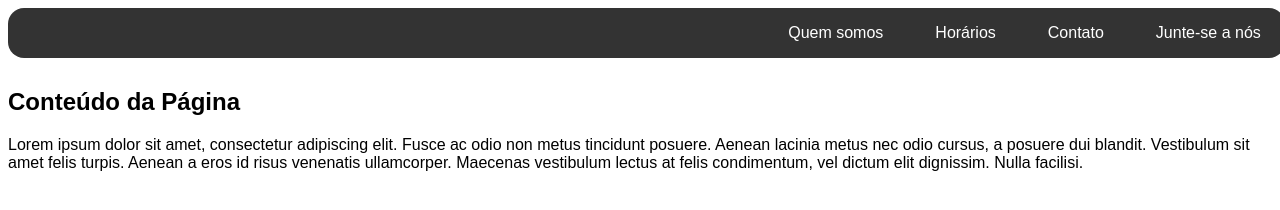
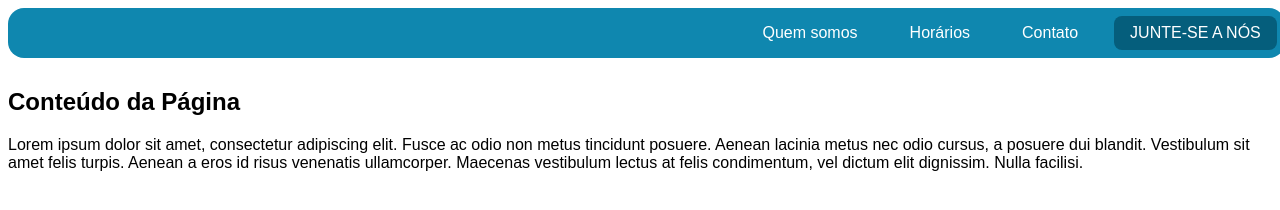
Before and after one commit to silvaedup/Praticando, a plain HTML site: page index.html in a window 1280 px wide. Drawn offline with Linux system fonts and the light colour scheme.

Commit message:
procurando cor e melhorando a navbar

```diff
--- a/index.html
+++ b/index.html
@@ -14,7 +14,7 @@
       <li><a href="#">Quem somos</a></li>
       <li><a href="#">Horários</a></li>
       <li><a href="#">Contato</a></li>
-      <li><a href="#">Junte-se a nós</a></li>
+      <li><a href="#" class="registry">Junte-se a nós</a></li>
     </ul>
   </nav>
 
--- a/style.css
+++ b/style.css
@@ -8,7 +8,7 @@ body {
   top: 0; /* Alinhar ao topo da página */
   left: 0; /* Alinhar à esquerda da página */
   width: 98.5%; /* Ocupa toda a largura da página */
-  background-color: #333;
+  background-color: rgb(15, 135, 175);
   margin: 0.5rem;
   border-radius: 1rem;
   padding: 0.5rem;
@@ -24,18 +24,24 @@ body {
 }
 
 .nav-items li {
-  margin-left: 20px; /* Espaço entre os itens */
+  margin-left: 1.25rem; /* Espaço entre os itens */
 }
 
 .nav-items a {
   color: white;
   text-decoration: none;
-  padding: 8px 16px;
+  padding: 0.5rem 1rem;
   display: block; /* Garante que o link ocupe toda a área do item */
 }
 
 .nav-items a:hover {
-  background-color: #575757;
+  text-decoration: underline;
+}
+
+.registry {
+  background-color: rgb(5, 94, 124);
+  border-radius: 0.5rem;
+  text-transform: uppercase;
 }
 
 main {
```
